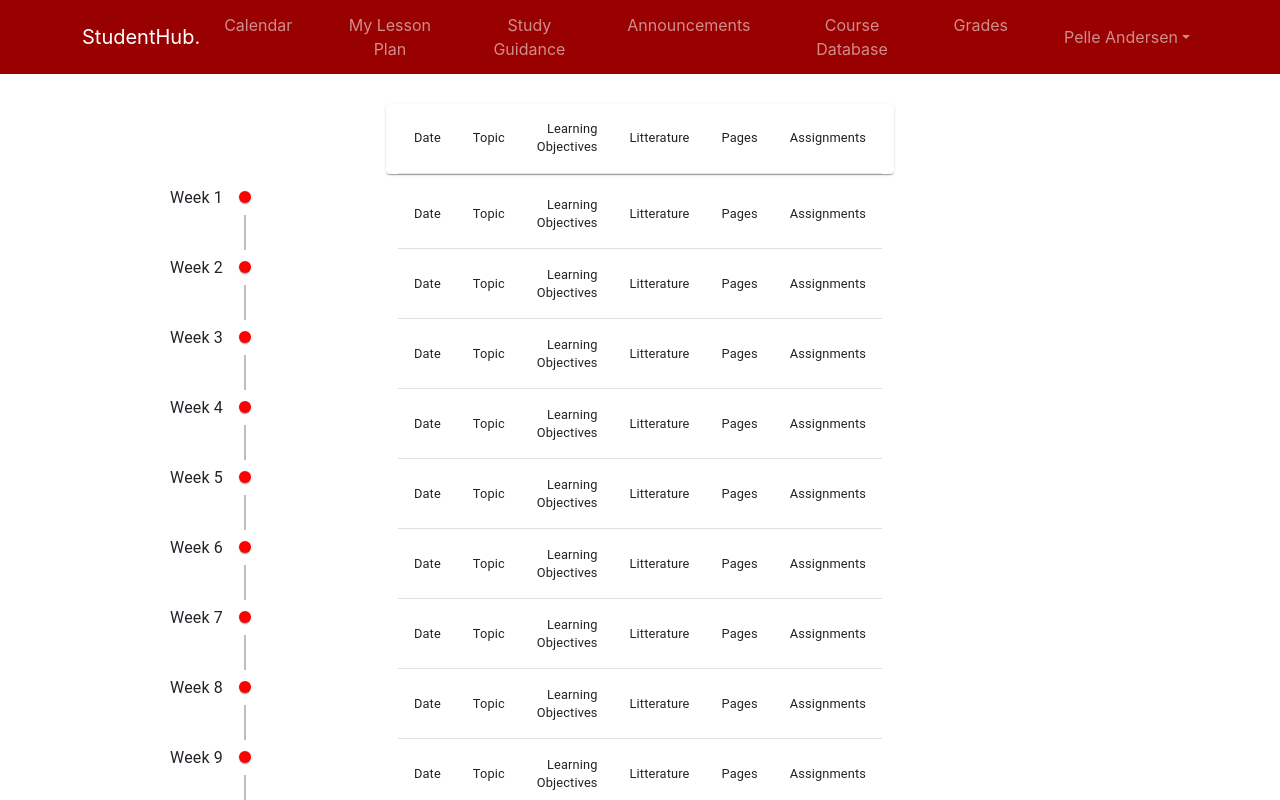
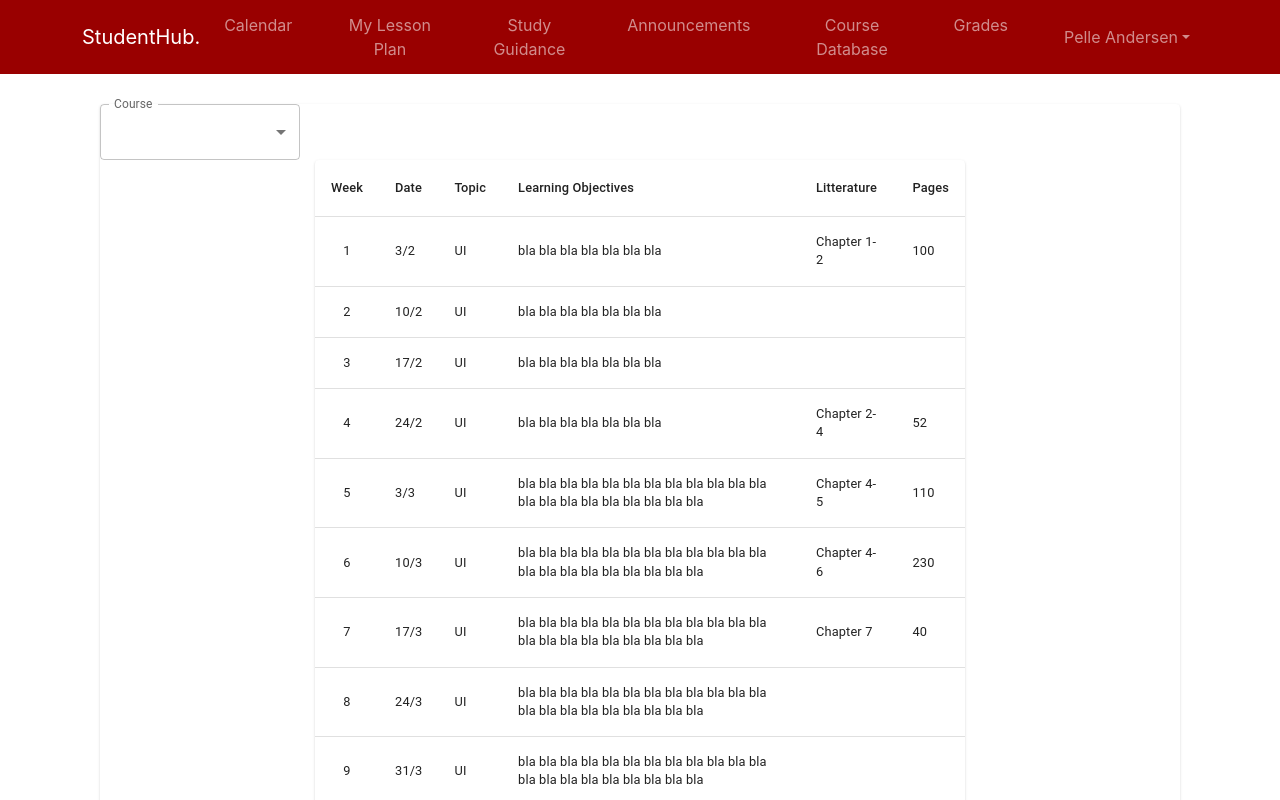
Before and after one commit to sebsinding/StudentHub, a React (Create React App) app: page /MyLessonPlan in a window 1280 px wide. Shown: the top 800 px of the page. Built offline with nearby package versions, Linux system fonts and the light colour scheme.

Commit message:
extra lessonpage timeline

```diff
--- a/src/Pages/MyLessonPlan/MyLessonPlanPage.js
+++ b/src/Pages/MyLessonPlan/MyLessonPlanPage.js
@@ -1,17 +1,3 @@
-//Timeline mui
-import Timeline from '@mui/lab/Timeline';
-import TimelineItem from '@mui/lab/TimelineItem';
-import TimelineSeparator from '@mui/lab/TimelineSeparator';
-import TimelineConnector from '@mui/lab/TimelineConnector';
-import TimelineContent from '@mui/lab/TimelineContent';
-import TimelineDot from '@mui/lab/TimelineDot';
-//Accordion mui
-import Accordion from '@mui/material/Accordion';
-import AccordionDetails from '@mui/material/AccordionDetails';
-import AccordionSummary from '@mui/material/AccordionSummary';
-import Typography from '@mui/material/Typography';
-import ExpandMoreIcon from '@mui/icons-material/ExpandMore';
-import './Styles/LessonPlan.css';
 //Paper
 import Paper from '@mui/material/Paper';
 
@@ -22,110 +8,114 @@ import TableCell, { tableCellClasses } from '@mui/material/TableCell';
 import TableContainer from '@mui/material/TableContainer';
 import TableHead from '@mui/material/TableHead';
 import TableRow from '@mui/material/TableRow';
+//MenutItem
+import Box from '@mui/material/Box';
+import InputLabel from '@mui/material/InputLabel';
+import MenuItem from '@mui/material/MenuItem';
+import FormControl from '@mui/material/FormControl';
+import Select from '@mui/material/Select';
 
 
-const weeks = [1, 2, 3, 4, 5, 6, 7, 8, 9, 10, 11, 12, 13];
-const numberOfAccordions = [1, 2, 3];
+import './Styles/LessonPlan.css';
+
+import { useState } from 'react';
+
+function createData(weekNo, date, topic, learningObjectives, litterature, pages) {
+  return { weekNo, date, topic, learningObjectives, litterature, pages };
+}
 
 
-const AccordionTable = (
-  <div>
-    <Accordion>
-      <AccordionSummary
-        expandIcon={<ExpandMoreIcon />}
-      >
-          <TableRow>
-          <TableCell>Date </TableCell>
-          <TableCell align="right">Topic</TableCell>
-          <TableCell align="right">Learning Objectives</TableCell>
-          <TableCell align="right">Litterature</TableCell>
-          <TableCell align="right">Pages</TableCell>
-          <TableCell align="right">Assignments</TableCell>
-        </TableRow>
+const rows = [
+  createData('1', '3/2', 'UI', 'bla bla bla bla bla bla bla', 'Chapter 1-2', '100'),
+  createData('2', '10/2', 'UI', 'bla bla bla bla bla bla bla'),
+  createData('3', '17/2', 'UI', 'bla bla bla bla bla bla bla'),
+  createData('4', '24/2', 'UI', 'bla bla bla bla bla bla bla', 'Chapter 2-4', '52'),
+  createData('5', '3/3', 'UI', 'bla bla bla bla bla bla bla bla bla bla bla bla bla bla bla bla bla bla bla bla bla', 'Chapter 4-5', '110'),
+  createData('6', '10/3', 'UI', 'bla bla bla bla bla bla bla bla bla bla bla bla bla bla bla bla bla bla bla bla bla', 'Chapter 4-6', '230'),
+  createData('7', '17/3', 'UI', 'bla bla bla bla bla bla bla bla bla bla bla bla bla bla bla bla bla bla bla bla bla', 'Chapter 7', '40'),
+  createData('8', '24/3', 'UI', 'bla bla bla bla bla bla bla bla bla bla bla bla bla bla bla bla bla bla bla bla bla'),
+  createData('9', '31/3', 'UI', 'bla bla bla bla bla bla bla bla bla bla bla bla bla bla bla bla bla bla bla bla bla'),
+  createData('10', '7/4', 'UI', 'bla bla bla bla bla bla bla bla bla bla bla bla bla bla bla bla bla bla bla bla bla', 'Chapter 8', '13'),
+  createData('11', '14/4', 'UI', 'bla bla bla bla bla bla bla bla bla bla bla bla bla bla bla bla bla bla bla bla bla', 'Chapter 10', '20'),
+  createData('12', '21/4', 'UI', 'bla bla bla bla bla bla bla bla bla bla bla bla bla bla bla bla bla bla bla bla bla', 'Chapter 13', '15'),
+  createData('13', '28/4', 'UI', 'bla bla bla bla bla bla bla bla bla bla bla bla bla bla bla bla bla bla bla bla bla'),
+];
 
-      </AccordionSummary>
-      <AccordionDetails>
-        <Typography>
-          Hello
-        </Typography>
-
-      </AccordionDetails>
-    </Accordion>
-  </div>
-);
-const TableRows = (
-  <div>
-          <TableRow>
-          <TableCell>Date</TableCell>
-          <TableCell align="right">Topic</TableCell>
-          <TableCell align="right">Learning Objectives</TableCell>
-          <TableCell align="right">Litterature</TableCell>
-          <TableCell align="right">Pages</TableCell>
-          <TableCell align="right">Assignments</TableCell>
-        </TableRow>
-  </div>
-);
-
-function skipLastTimelineItem(number) {
-  if (number != weeks.length) {
-    return <TimelineConnector />;
-  } else {
-    return;
-  }
-}
-
-const rowItems = weeks.map((number) =>
-  <div className="row">
-    <div>
-      <TimelineItem>
-        <TimelineSeparator>
-          <TimelineDot />
-          {skipLastTimelineItem(number)}
-        </TimelineSeparator>
-        <TimelineContent>Week {number}</TimelineContent>
-      </TimelineItem>
-    </div>
-
-    <div>
-      {TableRows}
-    </div>
-
-    {/*accordions*/}
-  </div>
-
-);
-
-
+const courses = ['Frontend', 'Backend', 'Datacommunication'];
 
 
 const MyLessonPlanPage = () => {
+
+  const [course, setCourse] = useState(courses[0]);
+
+  const handleChange = (event) => {
+    setCourse(event.target.value);
+  };
+
+
   return (
     <>
 
-        <div className="row">
+<Paper>
+<Box>
+  <FormControl sx={{ minWidth: 200 }}>
+        <InputLabel id="select-course-label">Course</InputLabel>
+        <Select
+          value={course}
+          label="Course"
 
-          <div>
-          </div>
-          <Paper >
-          <div>
-          <TableRow>
-          <TableCell>Date </TableCell>
-          <TableCell align="right">Topic</TableCell>
-          <TableCell align="right">Learning Objectives</TableCell>
-          <TableCell align="right">Litterature</TableCell>
-          <TableCell align="right">Pages</TableCell>
-          <TableCell align="right">Assignments</TableCell>
-        </TableRow>
-          </div>
-          </Paper>
-        </div>
+          onChange={handleChange}
+        >
 
 
-        <div>
-          <Timeline position="left">
-            {rowItems}
-          </Timeline>
-        </div>
+          <MenuItem value={1}>Frontend Webdevelopment</MenuItem>
+          <MenuItem value={2}>Backend Development</MenuItem>
+          <MenuItem value={3}>Datacommunication</MenuItem>
+        </Select>
+      </FormControl>
+    </Box>
+
+<div className="row">
+  <div>
+
+  </div>
+<div>
+<TableContainer component={Paper}>
+      <Table sx={{ minWidth: 650 }} aria-label="simple table">
+        <TableHead>
+          <TableRow>
+            <TableCell align="center">Week</TableCell>
+            <TableCell align="left">Date</TableCell>
+            <TableCell align="left">Topic</TableCell>
+            <TableCell align="left">Learning Objectives</TableCell>
+            <TableCell align="left">Litterature</TableCell>
+            <TableCell align="left">Pages</TableCell>
+          </TableRow>
+        </TableHead>
+        <TableBody>
+          {rows.map((row) => (
+            <TableRow
+              key={row.weekNo}
+              sx={{ '&:last-child td, &:last-child th': { border: 0 } }}
+            >
+              <TableCell align="center" component="th" scope="row">
+                {row.weekNo}
+
+              </TableCell>
+              <TableCell align="left">{row.date}</TableCell>
+              <TableCell align="left">{row.topic}</TableCell>
+              <TableCell align="left">{row.learningObjectives}</TableCell>
+              <TableCell align="left">{row.litterature}</TableCell>
+              <TableCell align="left">{row.pages}</TableCell>
+            </TableRow>
+          ))}
+        </TableBody>
+      </Table>
+    </TableContainer>
+</div>
+</div>
+</Paper>
+
 
     </>
   )
```
